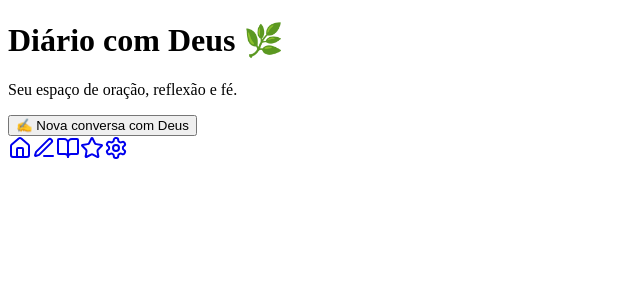
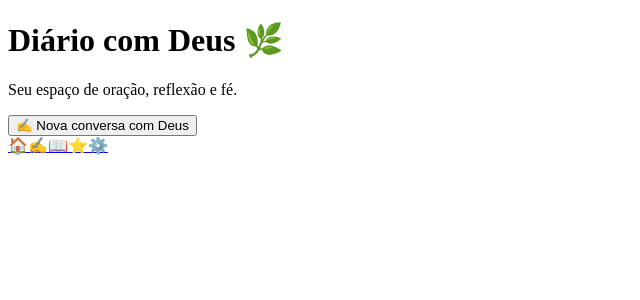
Before and after one commit to italolindo3107-create/diario-com-deus-v2, a Next.js app: page / in a window 1280 px wide. Shown: the top 300 px of the page, without its empty margins (0-640 px from the left). Built offline with nearby package versions, Linux system fonts and the light colour scheme.

Commit message:
Update Menu.tsx

```diff
--- a/components/Menu.tsx
+++ b/components/Menu.tsx
@@ -1,61 +1,41 @@
-"use client";
-
 import Link from "next/link";
-import {
-  Home,
-  BookOpen,
-  PenLine,
-  Star,
-  Settings
-} from "lucide-react";
-
 
 export default function Menu() {
-
   return (
-
-    <nav
-      className="
+    <nav className="
       fixed
-      bottom-6
+      bottom-5
       left-1/2
       -translate-x-1/2
       bg-white/10
-      backdrop-blur-xl
-      border
-      border-white/20
+      backdrop-blur
       rounded-full
-      px-6
-      py-3
-      shadow-xl
-      "
-    >
+      px-8
+      py-4
+    ">
 
       <div className="flex gap-6 text-yellow-200">
 
-        <Link href="/">
-          <Home size={24}/>
-        </Link>
+        <Link href="/">🏠</Link>
 
         <Link href="/diario">
-          <PenLine size={24}/>
+          ✍️
         </Link>
 
         <Link href="/biblia">
-          <BookOpen size={24}/>
+          📖
         </Link>
 
         <Link href="/favoritos">
-          <Star size={24}/>
+          ⭐
         </Link>
 
         <Link href="/configuracoes">
-          <Settings size={24}/>
+          ⚙️
         </Link>
 
       </div>
 
     </nav>
-
   );
 }
```
